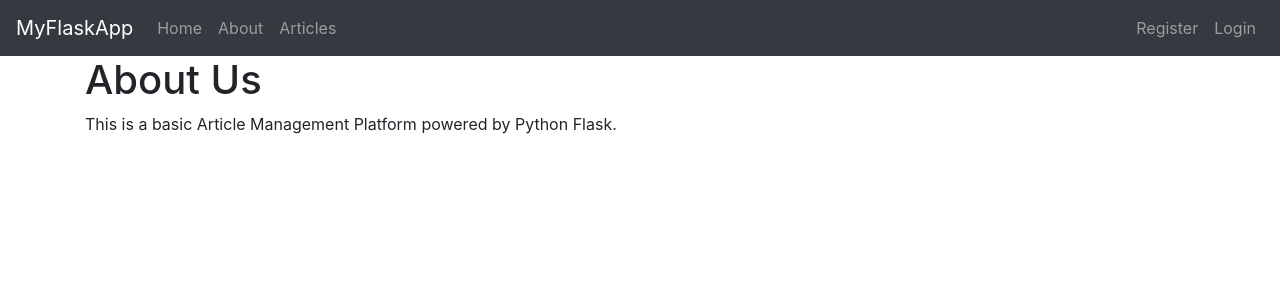
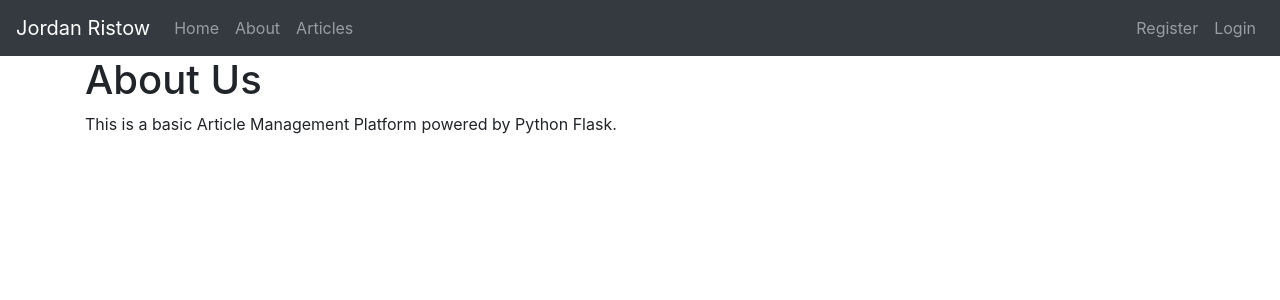
Before and after one commit to jristow/MyFlaskApp, a Flask app: page /about in a window 1280 px wide. Shown: the top 300 px of the page. Run offline with Flask 2, Linux system fonts and the light colour scheme; some libraries are stand-ins or nearby versions.

Commit message:
Update _navbar.html

```diff
--- a/templates/includes/_navbar.html
+++ b/templates/includes/_navbar.html
@@ -1,5 +1,5 @@
 <nav class="navbar navbar-expand-md navbar-dark bg-dark">
-        <a class="navbar-brand" href="#">MyFlaskApp</a>
+        <a class="navbar-brand" href="https://www.jordanristow.com">Jordan Ristow</a>
         <button class="navbar-toggler" type="button" data-toggle="collapse" data-target="#navbarsExampleDefault" aria-controls="navbarsExampleDefault" aria-expanded="false" aria-label="Toggle navigation">
           <span class="navbar-toggler-icon"></span>
         </button>
```
